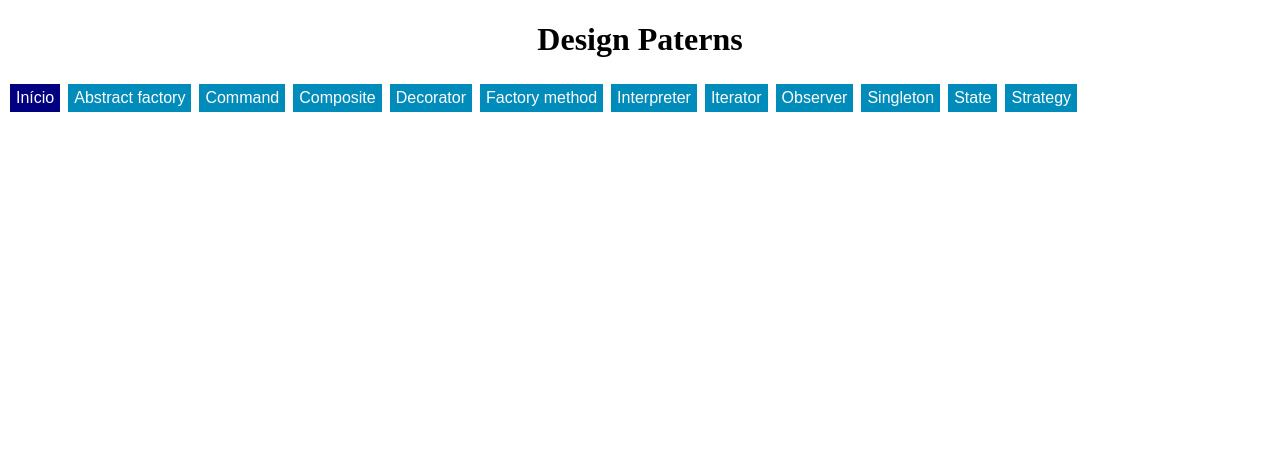
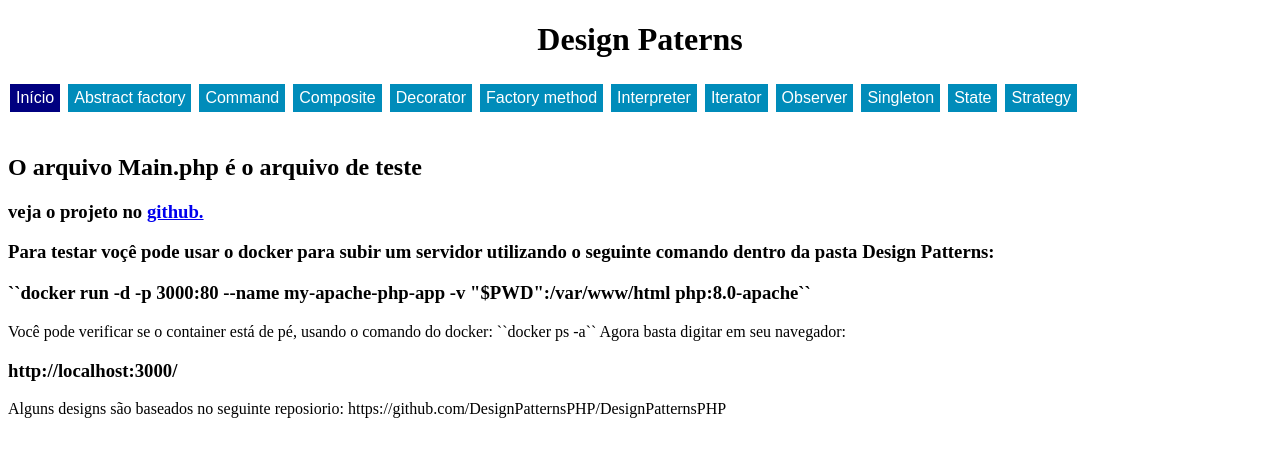
Before and after one commit to EdelbertoRosler/DesignPaterns, a PHP site: page / in a window 1280 px wide. Shown: the top 457 px of the page. Run offline with PHP 8.4, Linux system fonts and the light colour scheme.

Commit message:
ajustes no index

```diff
--- a/index.php
+++ b/index.php
@@ -1,5 +1,20 @@
 <?php
 require_once "html/header.php";
 require_once "html/buttons.php";
+?>
+<p><h2>O arquivo Main.php é o arquivo de teste</h2></p>
+<p><h3>veja o projeto no <a href="https://github.com/EdelbertoRosler/DesignPaterns" target="_blank">github.</a></p>
+<p>Para testar voçê pode usar o docker para subir um servidor utilizando o seguinte comando dentro da pasta Design Patterns:</h3></p>
+<h3>``docker run -d -p 3000:80 --name my-apache-php-app -v "$PWD":/var/www/html php:8.0-apache``</h3>
+
+Você pode verificar se o container está de pé, usando o comando do docker:
+``docker ps -a``
+
+Agora basta digitar em seu navegador:
+<h3>http://localhost:3000/</h3>
+
+Alguns designs são baseados no seguinte reposiorio: https://github.com/DesignPatternsPHP/DesignPatternsPHP
+
+
+<?php
 require_once "html/footer.php";
-?>
```
Also changed, not shown: DesignPatterns/visitor/User.php (added, +21 -0 lines).
